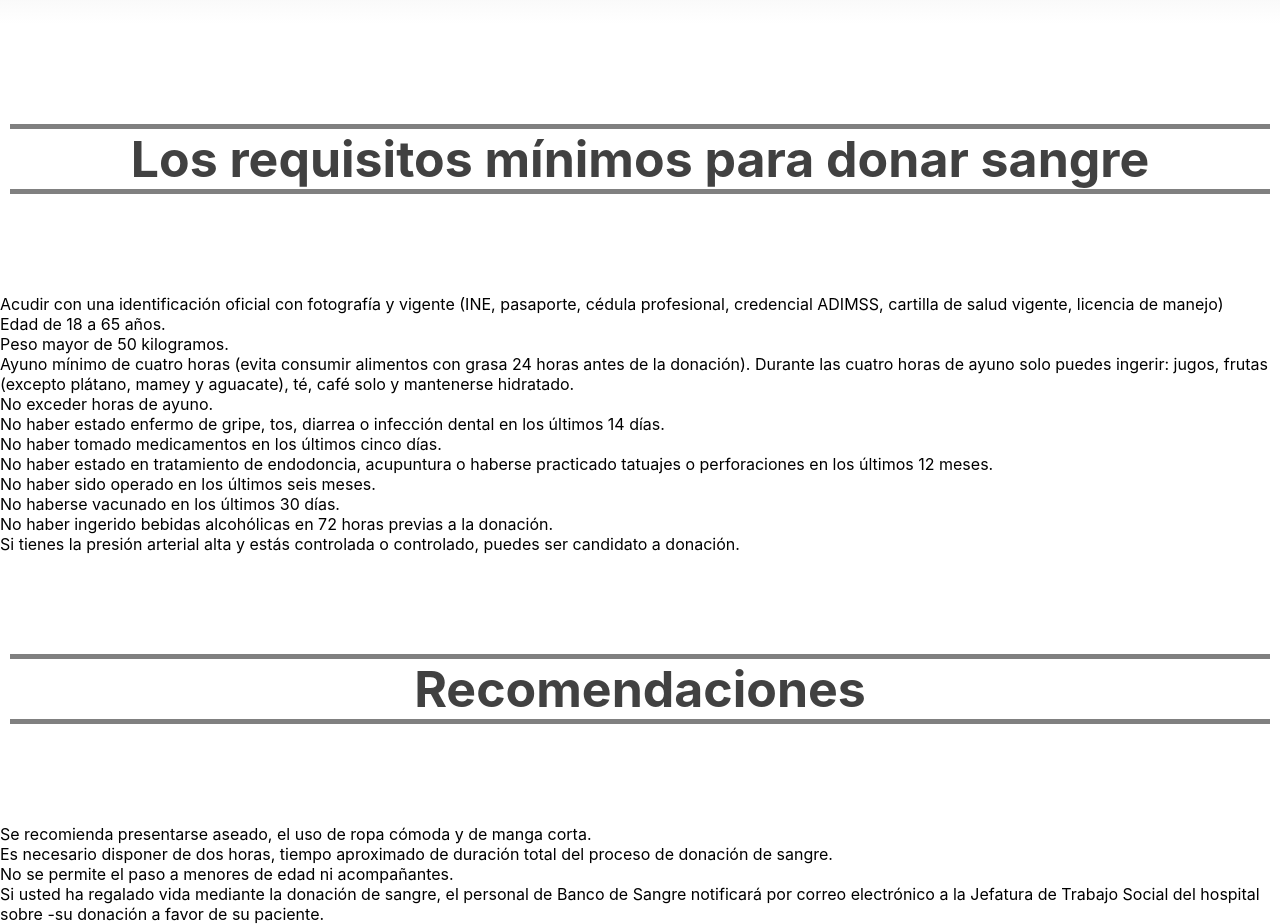
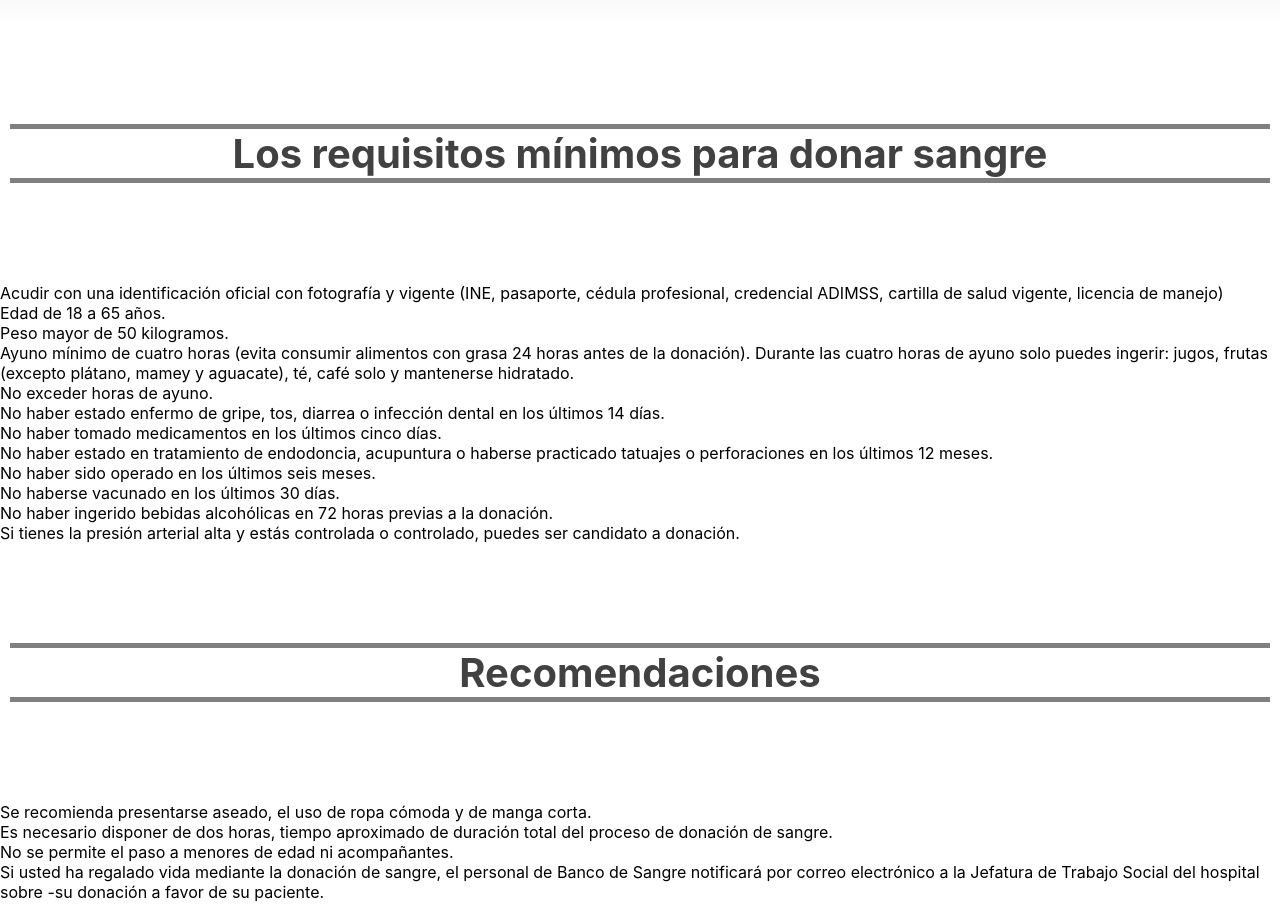
Before and after one commit to jcarlosaglez/BloodDonors-React, a React (Create React App) app: page /inf in a window 1280 px wide. Shown: the part 840-1764 px from the top of the page. After the commit the page ends 1742 px from the top, so only its background shows below. Built offline with nearby package versions, Linux system fonts and the light colour scheme; grey boxes are pictures that could not be loaded.

Commit message:
tamaño de sectionOfTitle

```diff
--- a/src/components/App.js
+++ b/src/components/App.js
@@ -5,7 +5,7 @@ import {
 } from "react-router-dom";
 import '../css/App.css';
 import Home from './Home.js';
-import About from './AboutUs.js';
+import AboutUs from './AboutUs.js';
 import Information from './Information.js';
 import Signin from './Signin';
 import SigninDonor from './SigninDonor.js';
@@ -68,7 +68,7 @@ export default function App() {
             <SigninDonor />
           </Route>
           <Route path="/about">
-            <About />
+            <AboutUs />
           </Route>
           <Route path="/inf">
             <Information />
--- a/src/css/SectionOfTitle.css
+++ b/src/css/SectionOfTitle.css
@@ -4,7 +4,7 @@
     border-bottom: 5px solid grey;
 }
 .TitleSection{
-    font-size: 50px;
+    font-size: 40px;
     text-align: center;
     color: rgb(65, 65, 65);
 }
```
Also changed, not shown: 2 other files (tests, documents, lock files or other folders).
